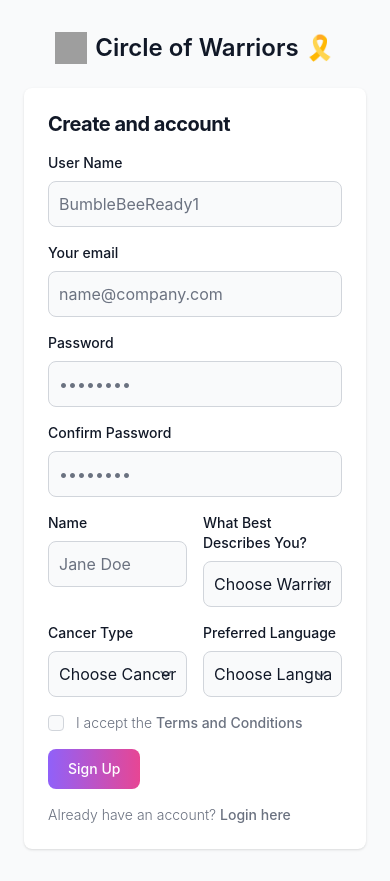
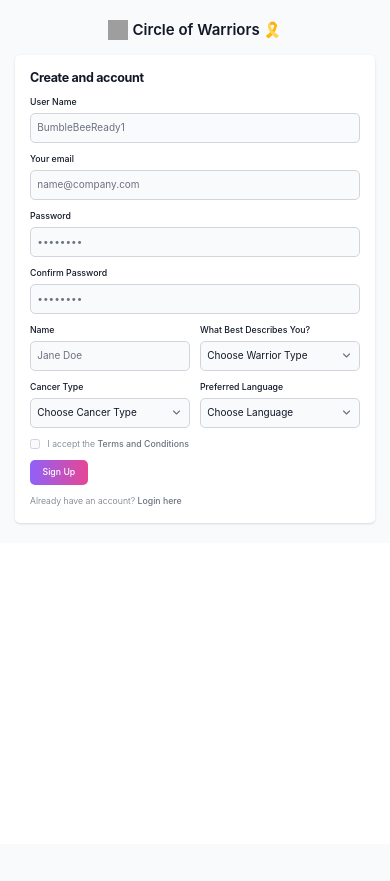
Before and after one commit to socratic617/cancer-care-management-platform, a Node server app: page /signup in a window 390 px wide. After the commit the page ends 524 px from the top, so only its background shows below. Run offline with Node 20, Linux system fonts and the light colour scheme; some libraries are stand-ins or nearby versions; grey boxes are pictures that could not be loaded.

Commit message:
update styling

```diff
--- a/public/css/style.css
+++ b/public/css/style.css
@@ -18,6 +18,12 @@ img{
 .jumbotron-img {
   background-image: url("/imgs/background-img.jpg");
   object-fit: cover;
+  /* margin-top: 5rem; */
+}
+
+.jumbotron-img div{
+  margin-top: 14rem;
+  padding-bottom: 4rem;
 }
 
 .entry-add-btn{
@@ -47,3 +53,9 @@ img{
 .pointer {
   cursor: pointer;
 }
+
+@media screen and (max-width: 800px) {
+  html {
+    font-size: 62.5%; /* 10px */
+  }
+}
```
